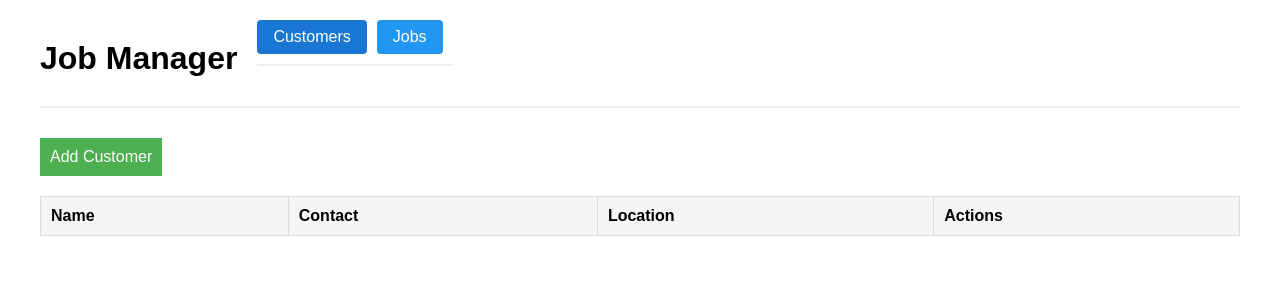
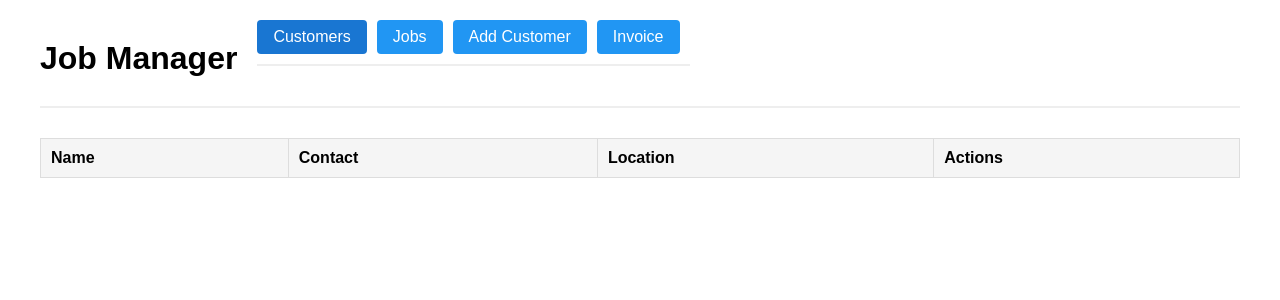
Before and after one commit to KeesBlokland/Jobmanager, a Flask app: page / in a window 1280 px wide. Shown: the top 300 px of the page. Run offline with Flask 3, Linux system fonts and the light colour scheme; data that the repository does not hold is empty.

Commit message:
moved add customer

```diff
--- a/app/templates/base.html
+++ b/app/templates/base.html
@@ -54,6 +54,8 @@
         <div class="nav-menu">
             <a href="{{ url_for('main.index') }}" {% if request.endpoint == 'main.index' %}class="active"{% endif %}>Customers</a>
             <a href="{{ url_for('main.job_list') }}" {% if request.endpoint == 'main.job_list' %}class="active"{% endif %}>Jobs</a>
+            <a href="{{ url_for('main.add_customer') }}" {% if request.endpoint == 'main.add_customer' %}class="active"{% endif %}>Add Customer</a>
+            <a href="{{ url_for('main.job_list') }}" {% if request.endpoint == 'main.add_customer' %}class="active"{% endif %}>Invoice</a>
         </div>
     </div>
     {% block content %}{% endblock %}
--- a/app/templates/customer_list.html
+++ b/app/templates/customer_list.html
@@ -5,8 +5,8 @@
 <div>
 
     <!-- <h2>Customers</h2> -->
-    <a href="{{ url_for('main.add_customer') }}" style="display: inline-block; padding: 10px; background: #4CAF50; color: white; text-decoration: none; margin-bottom: 20px;">Add Customer</a>
-
+    <!-- <a href="{{ url_for('main.add_customer') }}" style="display: inline-block; padding: 10px; background: #4CAF50; color: white; text-decoration: none; margin-bottom: 20px;">Add Customer</a>
+-->
     <table style="width: 100%; border-collapse: collapse;">
         <thead>
             <tr style="background: #f5f5f5;">
```
